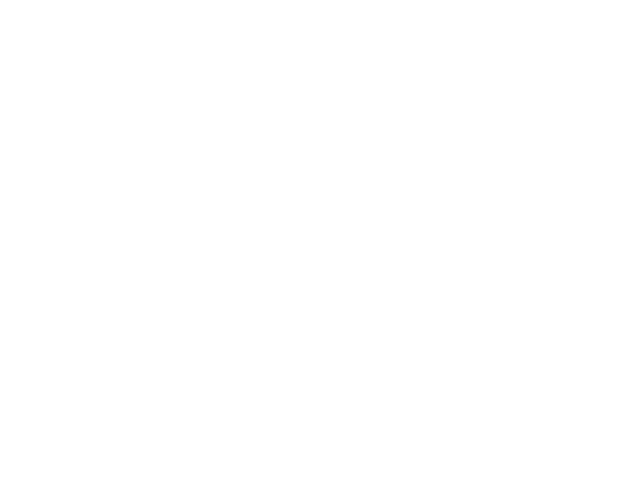
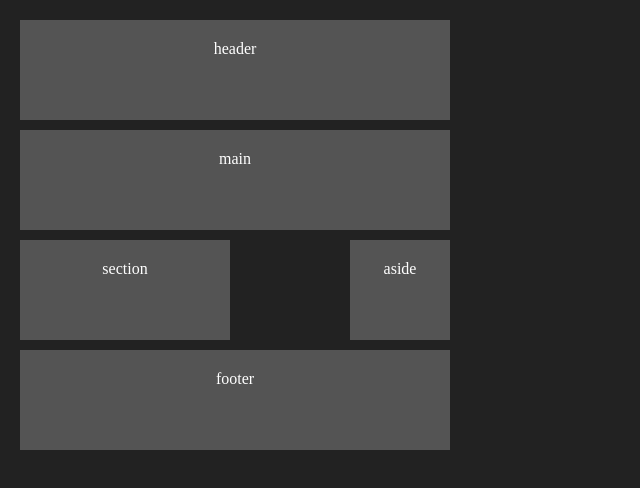
Before and after one commit to KAgarwalCodeBase/webDev, a plain HTML site: page css/css-grid/index.html in a window 1280 px wide. Shown: the whole page, without its empty margins (0-640 px from the left). Drawn offline with Linux system fonts and the light colour scheme.

Commit message:
css-grid

```diff
--- a/css/css-grid/index.html
+++ b/css/css-grid/index.html
@@ -6,5 +6,12 @@
     </head>
     <body>
 
+        <section class="container">
+            <header class="s">header</header>
+            <section class="s">section</section>
+            <main class="s">main</main>
+            <aside class="s">aside</aside>
+            <footer class="s">footer</footer>
+        </section>
     </body>
 </html>
--- a/css/css-grid/style.css
+++ b/css/css-grid/style.css
@@ -0,0 +1,78 @@
+* {
+    margin:0;
+}
+
+.container{
+    background-color: rgb(34, 34, 34);
+    padding: 20px;
+    height: 100vh;
+    /*Grid Stuff*/
+    display: grid;
+
+    /* Using fractional values with respect to view viewport. */
+    /* grid-template-columns: 2fr 1fr 3fr; */
+
+    /* Using repeat function */
+    /* grid-template-columns: repeat(3, 100px); */
+
+    /* Naming lines. */
+    /* grid-template-columns: [start]100px 100px [end]100px; */
+
+    /* Using minmax Function, so control the size of element */
+    /* grid-template-columns: 1fr minmax(200px, 1fr) 1fr; */
+
+    /* auto-fit */
+    /* grid-template-columns: repeat(auto-fit, 200px); */
+
+    /* auto-fill */
+    /* grid-template-columns: repeat(auto-fill, 200px); */
+    grid-template-columns: repeat(4, 100px);
+    grid-template-rows: repeat(5, 100px);
+    grid-gap: 10px;
+    grid-template-areas:
+    "h h h h"
+    "m m m m"
+    "s s . a"
+    "f f f f";
+}
+
+header{
+    /* grid-column-start: 1;
+    grid-column-end: 3; */
+
+    /* grid-row-start: 1;
+    grid-row-end:3; */
+
+    /* grid-column: 1/4; */
+
+    /* grid-row: 1/3; */
+
+    /* grid-column: start/end; */
+    grid-area:h;
+}
+
+main{
+    grid-area: m;
+}
+
+section{
+    grid-area: s;
+}
+
+
+aside {
+    /* grid-column-start: 1;
+    grid-column-end: 3; */
+    grid-area: a;
+}
+footer{
+    grid-area:f;
+}
+
+.s{
+    padding: 20px;
+    background:rgb(84, 84, 84);
+    text-align:center;
+    color: #fff;
+    /* margin: 10px; */
+}
```
Also changed, not shown: assets/css-grid-layout.png (added), 1 other file.
